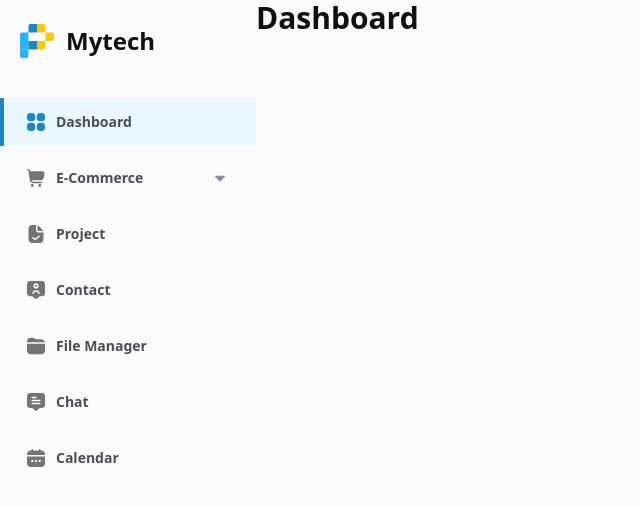
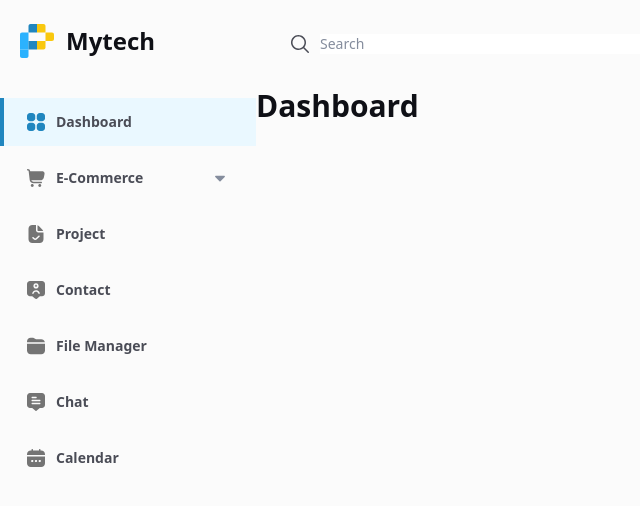
Before and after one commit to SisodiyaAakash/mytech, a Next.js app: page / in a window 1280 px wide. Shown: the top 506 px of the page, without its empty margins (0-640 px from the left). Built offline with nearby package versions, Linux system fonts and the light colour scheme.

Commit message:
Developed search area

```diff
--- a/app/comp/header.js
+++ b/app/comp/header.js
@@ -1,7 +1,23 @@
+import Image from "next/image";
+
 export default function Header() {
   return (
-    <header className="flex items-center gap-8 justify-between">
-      <div className="flex items-center gap-2"></div>
+    <header className="flex items-center gap-8 justify-between p-6">
+      {/* Search Area */}
+      <div className="flex items-center gap-2 p-2 flex-grow">
+        <Image
+          src="/icons/search.svg"
+          alt="Search Icon"
+          width={24}
+          height={24}
+        />
+
+        <input
+          type="search"
+          placeholder="Search"
+          className="text-sm font-medium outline-0 flex-grow placeholder:text-[#858D9D] "
+        />
+      </div>
     </header>
   );
 }
```
Also changed, not shown: public/icons/bell.svg (added), public/icons/calendar.svg (added).
